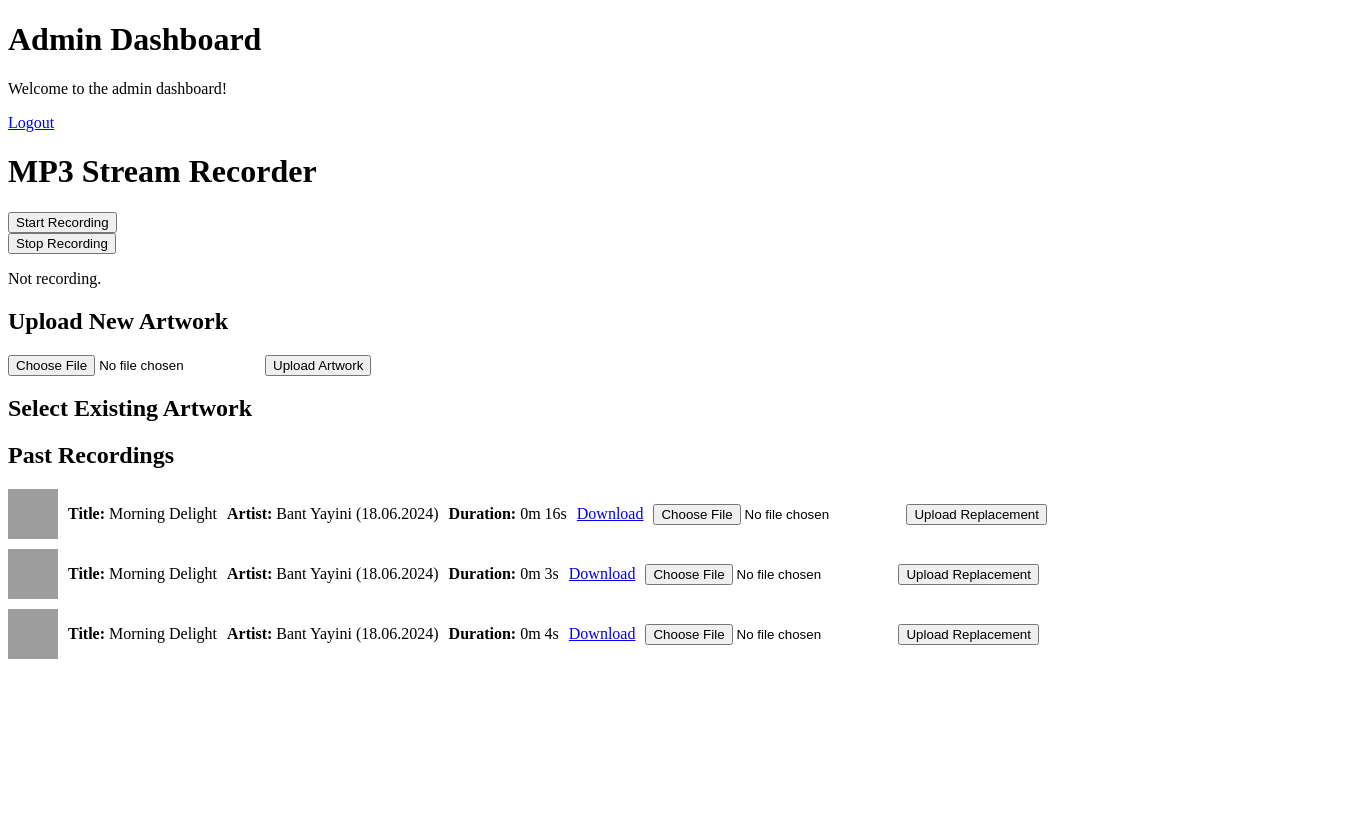
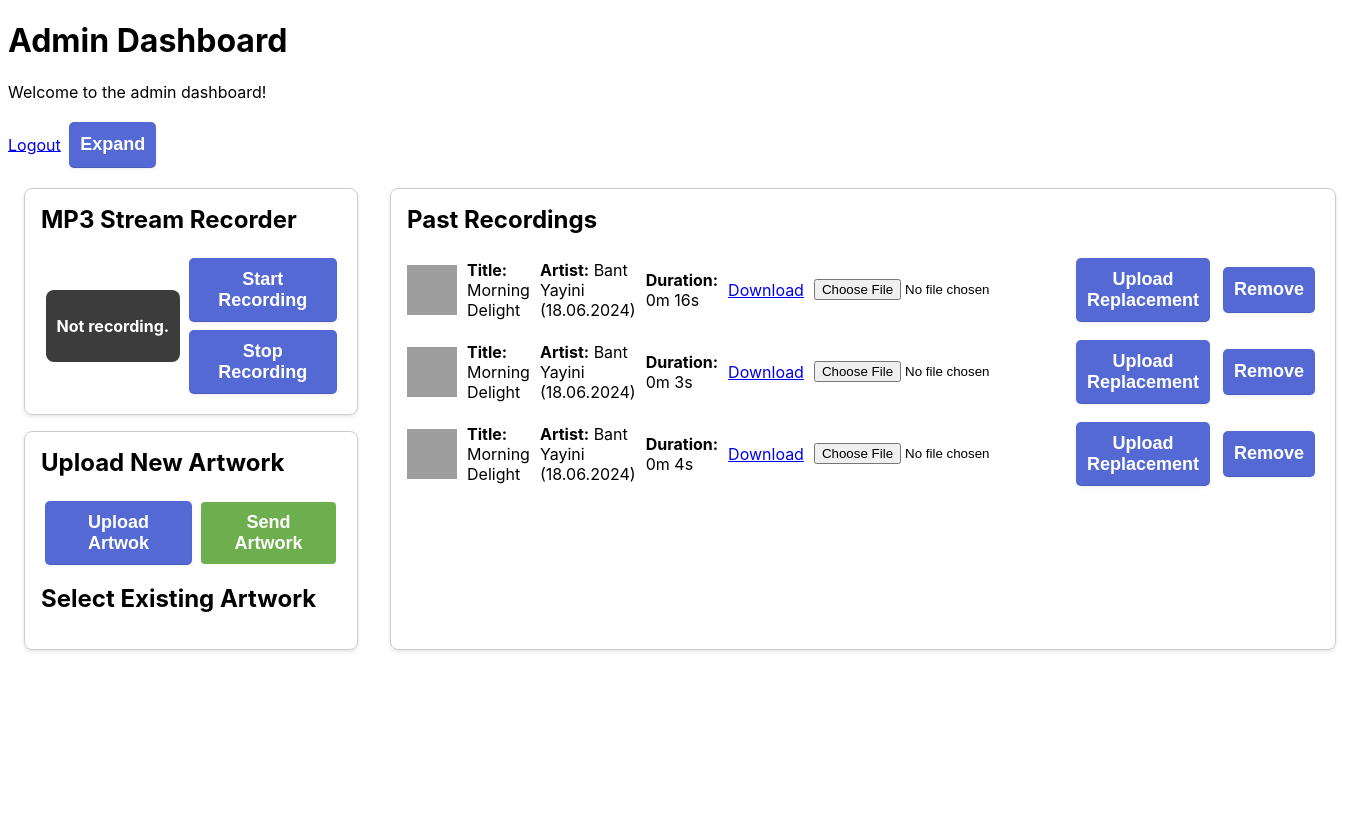
Before and after one commit to RalfiBahar/RadyoKlasik, a Flask app: page /dashboard in a window 1360 px wide. Before the commit the page ends 659 px from the top, so only its background shows below. Run offline with Flask 3, Linux system fonts and the light colour scheme; the visitor is signed in with stand-in values (Sample User, id 1); data comes from the database, SQL or seed files in the repository; both versions use the stored data as it was after the commit; data that the repository does not hold is empty; grey boxes are pictures that could not be loaded.

Commit message:
feat/style(backend): remove recording functionality and styling dashboard

```diff
--- a/RadyoKlasikServer/routes/recording.py
+++ b/RadyoKlasikServer/routes/recording.py
@@ -335,6 +335,7 @@ def get_artworks():
     try:
         artworks = os.listdir(thumbnails_dir)
         artworks_list = [file for file in artworks if os.path.isfile(os.path.join(thumbnails_dir, file))]
+        artworks_list.sort(key=lambda x: os.path.getmtime(os.path.join(thumbnails_dir, x)), reverse=True)
         return jsonify(artworks_list)
     except Exception as e:
         return jsonify({"error": str(e)}), 500
@@ -418,3 +419,29 @@ def replace_recording():
         return jsonify({'message': 'Recording replaced and updated successfully'}), 200
     else:
         return jsonify({'error': 'Invalid request'}), 400
+
+@recording_bp.route('/remove/<recording_id>', methods=['DELETE'])
+def remove_recording(recording_id):
+    db = next(get_db())
+    existing_recording = db.query(Recording).filter(Recording.id == recording_id).first()
+    if not existing_recording:
+        return jsonify({'error': 'Recording not found'}), 404
+
+    recording_path = os.path.join(recordings_dir, existing_recording.filename)
+    if os.path.exists(recording_path):
+        os.remove(recording_path)
+
+    if existing_recording.artwork:
+        artwork_path = existing_recording.artwork.replace("/static/assets/thumbnails/", "")
+        artwork_path = os.path.join(thumbnails_dir, artwork_path)
+
+        other_recordings_using_artwork = db.query(Recording).filter(Recording.artwork == existing_recording.artwork).count()
+
+        if other_recordings_using_artwork == 1:
+            if os.path.exists(artwork_path):
+                os.remove(artwork_path)
+
+    db.delete(existing_recording)
+    db.commit()
+
+    return jsonify({'message': 'Recording removed successfully'}), 200
--- /dev/null
+++ b/RadyoKlasikServer/static/styles/dashboard.css
@@ -0,0 +1,132 @@
+html,
+body,
+:root {
+  height: 100%;
+  font-family: -apple-system, BlinkMacSystemFont, Segoe UI, Roboto,
+    Helvetica Neue, Ubuntu, sans-serif;
+}
+
+.card {
+  border: 1px solid #ccc;
+  border-radius: 8px;
+  padding: 16px;
+  margin: 16px;
+  box-shadow: 0 2px 4px rgba(0, 0, 0, 0.1);
+  width: 300px;
+}
+
+.card button {
+  background-color: rgb(84, 105, 212);
+  box-shadow: rgba(0, 0, 0, 0) 0px 0px 0px 0px, rgba(0, 0, 0, 0) 0px 0px 0px 0px,
+    rgba(0, 0, 0, 0.12) 0px 1px 1px 0px, rgb(84, 105, 212) 0px 0px 0px 1px,
+    rgba(0, 0, 0, 0) 0px 0px 0px 0px, rgba(0, 0, 0, 0) 0px 0px 0px 0px,
+    rgba(60, 66, 87, 0.08) 0px 2px 5px 0px;
+  color: #fff;
+  font-weight: 600;
+  cursor: pointer;
+  border: unset;
+  border-radius: 4px;
+  min-height: 44px;
+  margin: 5px;
+  font-size: 18px;
+  padding: 10px;
+}
+
+button {
+  background-color: rgb(84, 105, 212);
+  box-shadow: rgba(0, 0, 0, 0) 0px 0px 0px 0px, rgba(0, 0, 0, 0) 0px 0px 0px 0px,
+    rgba(0, 0, 0, 0.12) 0px 1px 1px 0px, rgb(84, 105, 212) 0px 0px 0px 1px,
+    rgba(0, 0, 0, 0) 0px 0px 0px 0px, rgba(0, 0, 0, 0) 0px 0px 0px 0px,
+    rgba(60, 66, 87, 0.08) 0px 2px 5px 0px;
+  color: #fff;
+  font-weight: 600;
+  cursor: pointer;
+  border: unset;
+  border-radius: 4px;
+  min-height: 44px;
+  margin: 5px;
+  font-size: 18px;
+  padding: 10px;
+}
+
+.card h2 {
+  margin-top: 0;
+}
+
+.recording-status-div {
+  padding: 10px;
+  background-color: #3c3c3c;
+  border-radius: 8px;
+  margin: 5px;
+  width: 120px;
+  display: flex;
+  justify-content: center;
+}
+
+#recording-time {
+  color: #fff;
+  font-weight: bold;
+  font-size: 16px;
+}
+.artwork {
+  width: 100px;
+  height: 100px;
+  margin: 10px;
+  cursor: pointer;
+  border: 2px solid transparent;
+  border-radius: 10px;
+}
+
+.artwork.selected {
+  border: 4px solid rgb(84, 105, 212);
+}
+
+.recording {
+  display: flex;
+  align-items: center;
+  margin-bottom: 10px;
+}
+
+.recording img {
+  width: 50px;
+  height: 50px;
+  margin-right: 10px;
+}
+
+.recording div {
+  margin-right: 10px;
+}
+
+.recording form {
+  display: flex;
+  align-items: center;
+}
+
+.recording button {
+  margin-left: 10px;
+}
+
+.file-upload-input {
+  background-color: rgb(84, 105, 212);
+  box-shadow: rgba(0, 0, 0, 0) 0px 0px 0px 0px, rgba(0, 0, 0, 0) 0px 0px 0px 0px,
+    rgba(0, 0, 0, 0.12) 0px 1px 1px 0px, rgb(84, 105, 212) 0px 0px 0px 1px,
+    rgba(0, 0, 0, 0) 0px 0px 0px 0px, rgba(0, 0, 0, 0) 0px 0px 0px 0px,
+    rgba(60, 66, 87, 0.08) 0px 2px 5px 0px;
+  color: #fff;
+  font-weight: 600;
+  cursor: pointer;
+  border: unset;
+  border-radius: 4px;
+  min-height: 44px;
+  margin: 5px;
+  padding: 5px;
+  display: flex;
+  align-items: center;
+  width: fit-content;
+}
+
+.flex-center-center {
+  display: flex;
+  justify-content: center;
+  align-items: center;
+}
--- a/RadyoKlasikServer/templates/dashboard.html
+++ b/RadyoKlasikServer/templates/dashboard.html
@@ -3,43 +3,15 @@
   <head>
     <meta charset="utf-8" />
     <title>Dashboard</title>
-    <style>
-      .artwork {
-        width: 100px;
-        height: 100px;
-        margin: 10px;
-        cursor: pointer;
-        border: 2px solid transparent;
-      }
-
-      .artwork.selected {
-        border: 2px solid blue;
-      }
-
-      .recording {
-        display: flex;
-        align-items: center;
-        margin-bottom: 10px;
-      }
-
-      .recording img {
-        width: 50px;
-        height: 50px;
-        margin-right: 10px;
-      }
-
-      .recording div {
-        margin-right: 10px;
-      }
-
-      .recording form {
-        display: flex;
-        align-items: center;
-      }
-    </style>
+    <link
+      rel="stylesheet"
+      type="text/css"
+      href="{{ url_for('static',filename='styles/dashboard.css') }}"
+    />
     <script>
       let intervalId;
       let selectedArtwork = null;
+      let isExpanded = false;
 
       function startRecording() {
         fetch("recording/start", { method: "POST" }).then((response) => {
@@ -59,8 +31,10 @@
         }).then((response) => {
           if (response.ok) {
             clearInterval(intervalId);
-            document.getElementById("recording-time").innerText =
-              "Recording stopped.";
+            document.getElementById("recording-time").innerText = "Stopped.";
+            document.getElementById("recording-time").style.fontSize = "16px";
+            document.getElementById("rec-stat").style.backgroundColor =
+              "#3c3c3c";
             fetchRecordings();
           }
         });
@@ -71,12 +45,18 @@
           .then((response) => response.json())
           .then((data) => {
             if (data.is_recording) {
+              if (intervalId == null) {
+                intervalId = setInterval(updateRecordingTime, 1000);
+              }
               const elapsedTime = Math.floor(data.elapsed_time);
               const minutes = Math.floor(elapsedTime / 60);
               const seconds = elapsedTime % 60;
               document.getElementById(
                 "recording-time"
-              ).innerText = `Recording: ${minutes}m ${seconds}s`;
+              ).innerText = `${minutes}m ${seconds}s`;
+              document.getElementById("recording-time").style.fontSize = "20px";
+              document.getElementById("rec-stat").style.backgroundColor =
+                "#EF5350";
             }
           });
       }
@@ -87,9 +67,9 @@
           .then((data) => {
             const container = document.getElementById("artworks-container");
             container.innerHTML = "";
-            data.forEach((artwork) => {
+            const artworksToShow = isExpanded ? data : data.slice(0, 4);
+            artworksToShow.forEach((artwork) => {
               const img = document.createElement("img");
-              console.log(artwork);
               img.src = `/static/assets/thumbnails/${artwork}`;
               img.classList.add("artwork");
               img.onclick = () => selectArtwork(img, artwork);
@@ -112,7 +92,10 @@
             const container = document.getElementById("recordings-container");
             container.innerHTML = "";
             data.recordings.sort((a, b) => new Date(b.date) - new Date(a.date));
-            data.recordings.forEach((recording) => {
+            const recordingsToShow = isExpanded
+              ? data.recordings
+              : data.recordings.slice(0, 8);
+            recordingsToShow.forEach((recording) => {
               const div = document.createElement("div");
               div.classList.add("recording");
               div.innerHTML = `
@@ -129,6 +112,10 @@
                   <input type="file" name="replacement" accept="audio/mp3" required />
                   <button type="submit">Upload Replacement</button>
                 </form>
+                <button onclick="removeRecording('${
+                  recording.id
+                }')">Remove</button>
+
               `;
               container.appendChild(div);
             });
@@ -151,9 +138,33 @@
         });
       }
 
+      function removeRecording(recordingId) {
+        fetch(`recording/remove/${recordingId}`, {
+          method: "DELETE",
+        }).then((response) => {
+          if (response.ok) {
+            fetchRecordings();
+          }
+        });
+      }
+
+      function triggerFileInput() {
+        document.getElementById("file-upload-input").click();
+      }
+
+      function toggleExpand() {
+        isExpanded = !isExpanded;
+        fetchArtworks();
+        fetchRecordings();
+        document.getElementById("expand-button").innerText = isExpanded
+          ? "Collapse"
+          : "Expand";
+      }
+
       document.addEventListener("DOMContentLoaded", function () {
         fetchArtworks();
         fetchRecordings();
+        updateRecordingTime();
       });
     </script>
   </head>
@@ -161,7 +172,23 @@
     <h1>Admin Dashboard</h1>
     <p>Welcome to the admin dashboard!</p>
     <a href="{{ url_for('auth.logout') }}">Logout</a>
-    <h1>MP3 Stream Recorder</h1>
+    <button id="expand-button" onclick="toggleExpand()">Expand</button>
+    <div style="display: flex; flex-direction: row">
+      <div>
+        <div class="card">
+          <h2>MP3 Stream Recorder</h2>
+          <div
+            style="
+              display: flex;
+              flex-direction: row;
+              justify-content: center;
+              align-items: center;
+            "
+          >
+            <div id="rec-stat" class="recording-status-div">
+              <p id="recording-time">Not recording.</p>
+            </div>
+            <div>
               <form
                 action="javascript:void(0);"
                 method="post"
@@ -169,29 +196,56 @@
               >
                 <button type="submit">Start Recording</button>
               </form>
-    <form action="javascript:void(0);" method="post" onsubmit="stopRecording()">
+              <form
+                action="javascript:void(0);"
+                method="post"
+                onsubmit="stopRecording()"
+              >
                 <button type="submit">Stop Recording</button>
               </form>
-    <p id="recording-time">Not recording.</p>
+            </div>
+          </div>
+        </div>
 
+        <div class="card">
           <h2>Upload New Artwork</h2>
           <form
             action="recording/upload_artwork"
             method="post"
             enctype="multipart/form-data"
           >
-      <input type="file" name="artwork" accept="image/*" />
-      <button type="submit">Upload Artwork</button>
+            <div class="flex-center-center">
+              <button type="button" onclick="triggerFileInput()">
+                Upload Artwok
+                <input
+                  type="file"
+                  name="artwork"
+                  accept="image/*"
+                  id="file-upload-input"
+                  style="display: none"
+                />
+              </button>
+              <button
+                type="submit"
+                style="background-color: #6daf4e; box-shadow: none"
+              >
+                Send Artwork
+              </button>
+            </div>
           </form>
 
-    <h2>Select Existing Artwork</h2>
+          <h2 style="margin-top: 15px">Select Existing Artwork</h2>
           <div id="artworks-container">
             <!-- Artworks will be populated by JavaScript -->
           </div>
-
+        </div>
+      </div>
+      <div class="card" style="width: fit-content">
         <h2>Past Recordings</h2>
         <div id="recordings-container">
           <!-- Recordings will be populated by JavaScript -->
         </div>
+      </div>
+    </div>
   </body>
 </html>
```
Also changed, not shown: RadyoKlasikServer/recordings.db. Lines whose indentation alone changed are shown as unchanged.
